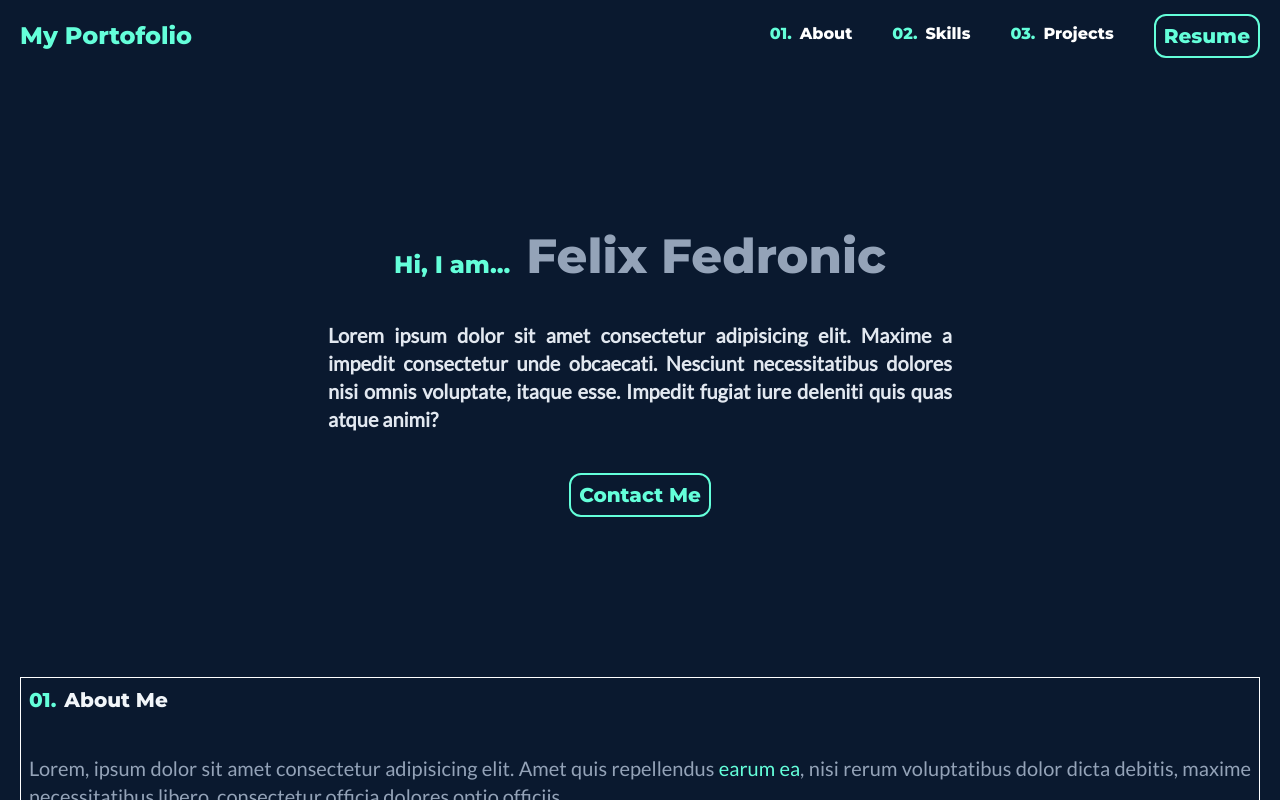
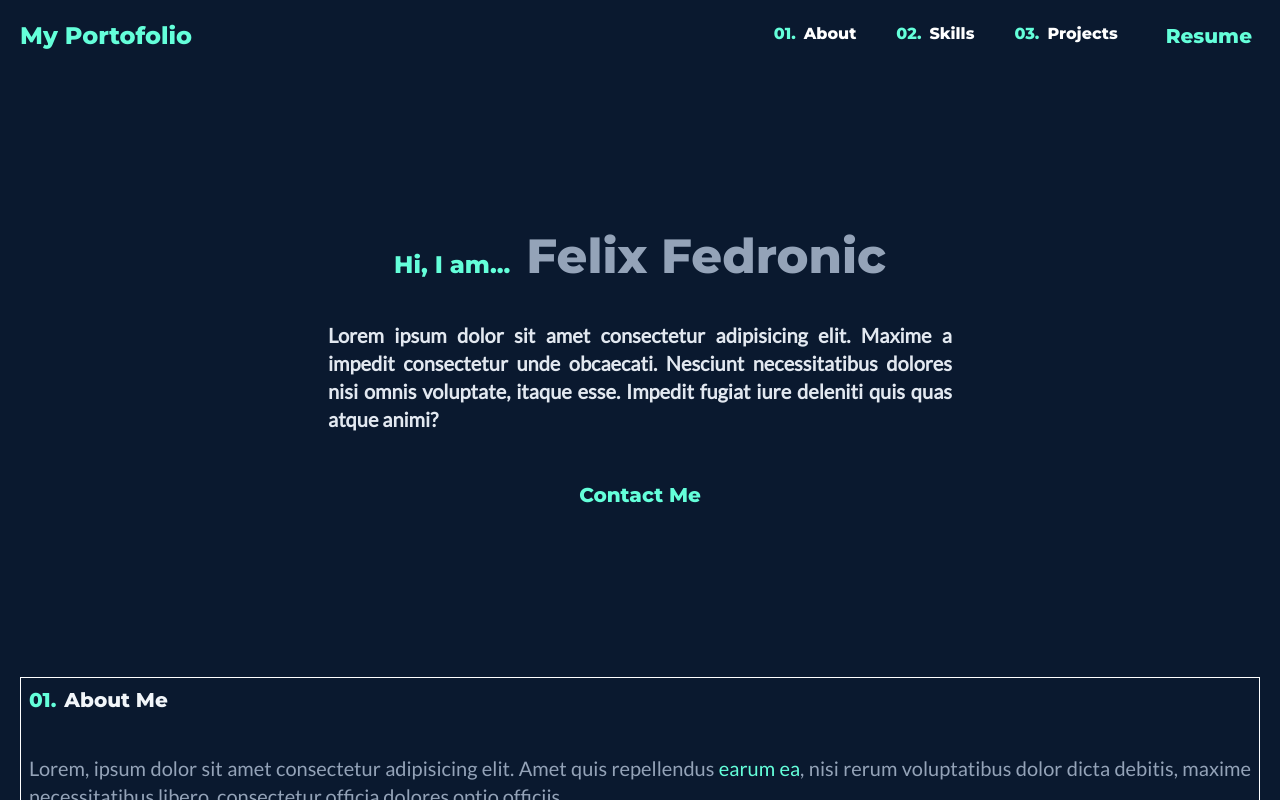
Before and after one commit to Ffedronic/Portfolio, a Next.js app: page / in a window 1280 px wide. Shown: the top 800 px of the page. Built offline with nearby package versions, Linux system fonts and the light colour scheme.

Commit message:
buttons review (contact, resume)

```diff
--- a/components/HeroContent/HeroContent.tsx
+++ b/components/HeroContent/HeroContent.tsx
@@ -1,3 +1,5 @@
+import ContactButton from "librairies/ContactButton/ContactButton";
+
 function HeroContent() {
   return (
     <div className="p-2 md:w-3/4 lg:w-2/4">
@@ -7,12 +9,7 @@ function HeroContent() {
         omnis voluptate, itaque esse. Impedit fugiat iure deleniti quis quas
         atque animi?
       </p>
-      <a
-        href="#"
-        className="text-green border-2 border-green p-2 font-montserrat rounded-xl hover:bg-green hover:text-navy md:text-xl"
-      >
-        Contact Me
-      </a>
+      <ContactButton />
     </div>
   );
 }
--- a/components/MobileNavigation/MobileNavigation.tsx
+++ b/components/MobileNavigation/MobileNavigation.tsx
@@ -1,5 +1,6 @@
 import { ToggleHandler, menu } from "../../helpers/Layout-utils";
 import NavigationItem from "../NavigationItem/NavigationItem";
+import ResumeButton from "librairies/ResumeButton/ResumeButton";
 
 function MobileNavigation(props: ToggleHandler) {
   const { toggleHandler } = props;
@@ -15,15 +16,7 @@ function MobileNavigation(props: ToggleHandler) {
           toggleHandler={toggleHandler}
         />
       ))}
-      <li>
-        <a
-          href="/documents/resume.pdf"
-          download
-          className="text-green border-2 border-green p-2 font-montserrat rounded-xl hover:bg-green hover:text-navy md:text-xl"
-        >
-          Resume
-        </a>
-      </li>
+      <ResumeButton />
     </ul>
   );
 }
--- a/components/Navigation/Navigation.tsx
+++ b/components/Navigation/Navigation.tsx
@@ -1,5 +1,6 @@
 import { menu } from "../../helpers/Layout-utils";
 import NavigationItem from "../NavigationItem/NavigationItem";
+import ResumeButton from "librairies/ResumeButton/ResumeButton";
 
 function Navigation() {
   return (
@@ -14,16 +15,7 @@ function Navigation() {
             toggleHandler={function () {}}
           />
         ))}
-
-        <li>
-          <a
-            href="/documents/resume.pdf"
-            download
-            className="text-green border-2 border-green p-2 font-montserrat rounded-xl hover:bg-green hover:text-navy md:text-xl"
-          >
-            Resume
-          </a>
-        </li>
+        <ResumeButton />
       </ul>
     </div>
   );
--- /dev/null
+++ b/librairies/ContactButton/ContactButton.tsx
@@ -0,0 +1,12 @@
+function ContactButton() {
+  return (
+    <a
+      href="#"
+      className="text-green border-2 border-green p-2 font-montserrat rounded-xl hover:bg-green hover:text-navy md:text-xl"
+    >
+      Contact Me
+    </a>
+  );
+}
+
+export default ContactButton;
--- /dev/null
+++ b/librairies/ResumeButton/ResumeButton.tsx
@@ -0,0 +1,15 @@
+function ResumeButton() {
+  return (
+    <li>
+      <a
+        href="/documents/resume.pdf"
+        download
+        className="text-green border-2 border-green p-2 font-montserrat rounded-xl hover:bg-green hover:text-navy md:text-xl"
+      >
+        Resume
+      </a>
+    </li>
+  );
+}
+
+export default ResumeButton;
```
